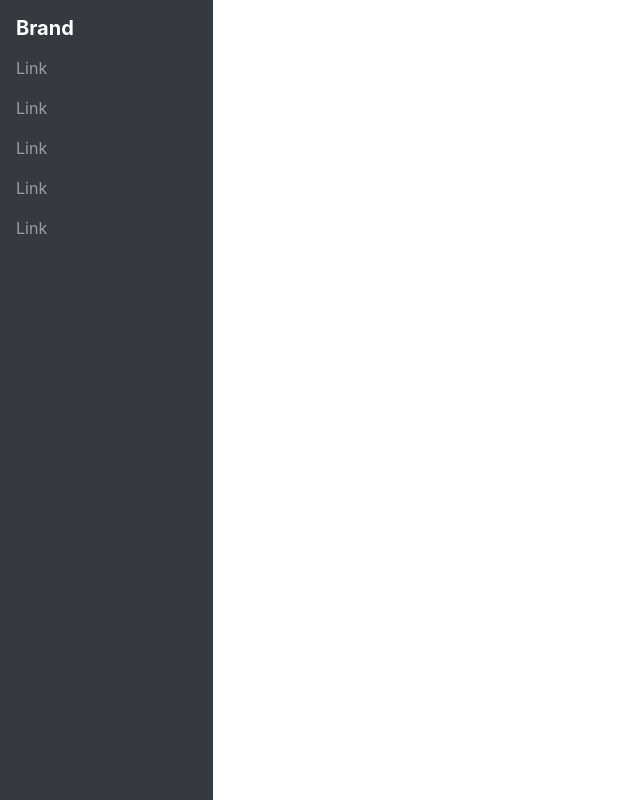
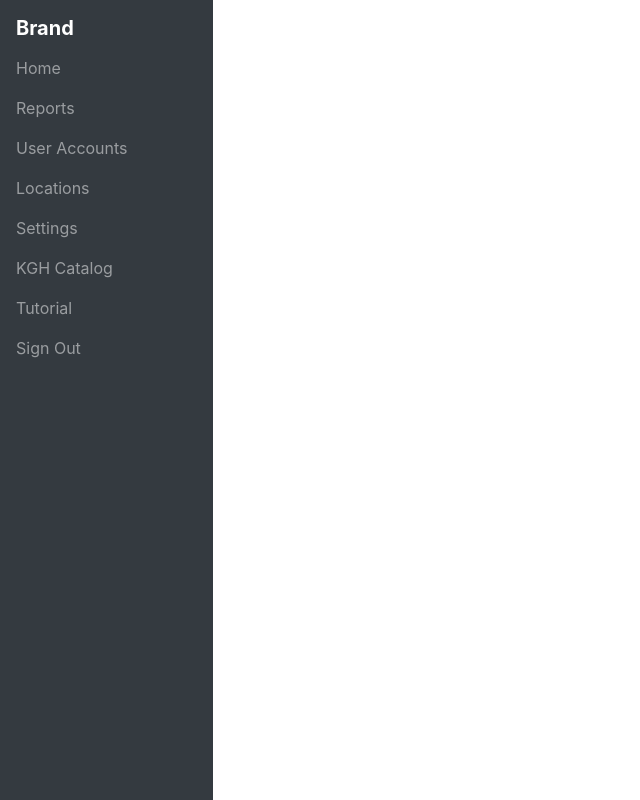
Before and after one commit to Queens-Patient-Simulation-Lab/Inventory, a Django app: template inventory/templates/inventory/chrome_template.html in a window 1280 px wide. Shown: the whole page, without its empty margins (0-640 px from the left). Run offline with Django 3.2, Linux system fonts and the light colour scheme; the template is opened without the code that fills it, so the values that code supplies are empty; some libraries are stand-ins or nearby versions.

Commit message:
Add proper categories to nav

```diff
--- a/inventory/templates/inventory/chrome_template.html
+++ b/inventory/templates/inventory/chrome_template.html
@@ -14,19 +14,28 @@
                 <div class="collapse navbar-collapse align-items-start">
                     <ul class="flex-column navbar-nav w-100 justify-content-between">
                         <li class="nav-item">
-                            <a class="nav-link pl-0" href="#">Link</a>
+                            <a class="nav-link pl-0" href="{% url 'homepage'%}">Home</a>
                         </li>
                         <li class="nav-item">
-                            <a class="nav-link pl-0" href="#">Link</a>
+                            <a class="nav-link pl-0" href="#">Reports</a>
                         </li>
                         <li class="nav-item">
-                            <a class="nav-link pl-0" href="#">Link</a>
+                            <a class="nav-link pl-0" href="#">User Accounts</a>
                         </li>
                         <li class="nav-item">
-                            <a class="nav-link pl-0" href="#">Link</a>
+                            <a class="nav-link pl-0" href="#">Locations</a>
                         </li>
                         <li class="nav-item">
-                            <a class="nav-link pl-0" href="#">Link</a>
+                            <a class="nav-link pl-0" href="#">Settings</a>
+                        </li>
+                        <li class="nav-item">
+                            <a class="nav-link pl-0" href="#">KGH Catalog</a>
+                        </li>
+                        <li class="nav-item">
+                            <a class="nav-link pl-0" href="#">Tutorial</a>
+                        </li>
+                        <li class="nav-item">
+                            <a class="nav-link pl-0" href="#">Sign Out</a>
                         </li>
                     </ul>
                 </div>
--- a/inventory/urls.py
+++ b/inventory/urls.py
@@ -2,6 +2,6 @@ from django.urls import path
 from . import views
 
 urlpatterns = [
-    path('', views.login, name="inventory-login"),
-    path('home/', views.homePage, name="inventory-homepage")
+    path('', views.login, name="login"),
+    path('home/', views.homePage, name="homepage")
 ]
```
